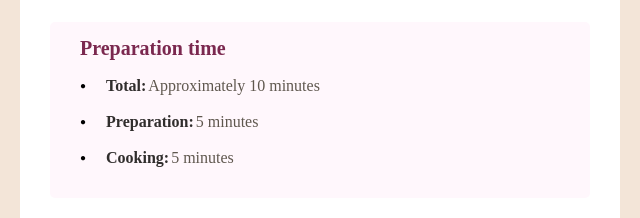
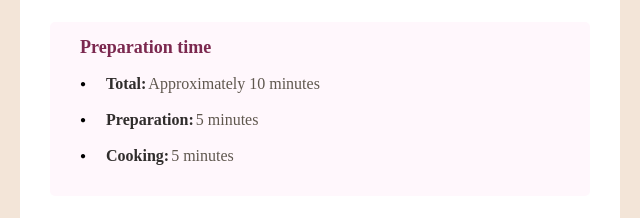
Before and after one commit to Zeynab-jalalian/Recipe-Page, a plain HTML site: page index.html in a window 1280 px wide. Shown: the part 485-703 px from the top of the page, 320-960 px from the left. Drawn offline with nearby package versions, Linux system fonts and the light colour scheme.

Commit message:
fix issue

```diff
--- a/index.html
+++ b/index.html
@@ -47,7 +47,7 @@
         </div>
 
         <div class="time">
-          <h3>Preparation time</h3>
+          <h2>Preparation time</h2>
           <div class="time-list">
             <div class="t-l">
               <div>●</div>
--- a/style.css
+++ b/style.css
@@ -65,10 +65,10 @@ body {
   color: hsl(30, 10%, 34%);
   margin: 0;
 }
-.time h3 {
+.time h2 {
   color: hsl(332, 51%, 32%);
   margin-bottom: 15px;
-  font-size: 20px;
+  font-size: 18px;
 }
 ul {
   width: 100%;
```
